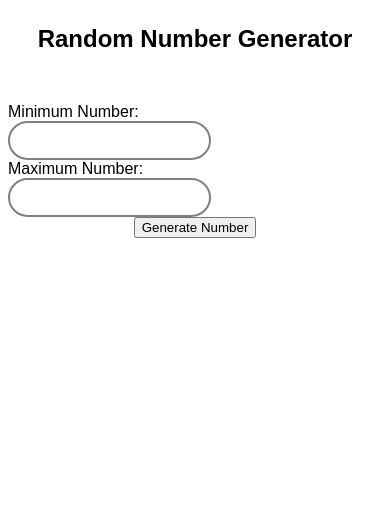
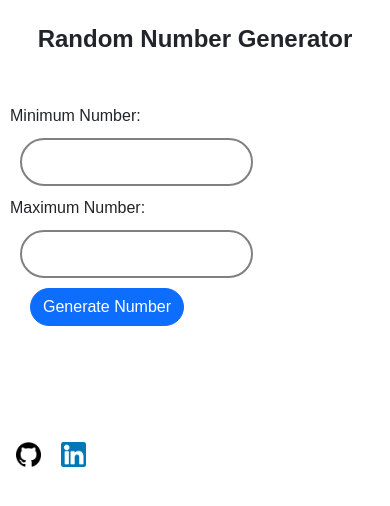
Before and after one commit to TheMohit2003/Random-Number-Generator, a plain HTML site: page index.html in a window 390 px wide. Drawn offline with nearby package versions, Linux system fonts and the light colour scheme.

Commit message:
all code reviewed , all fine

```diff
--- a/index.html
+++ b/index.html
@@ -4,6 +4,7 @@
     <meta charset="UTF-8">
     <meta http-equiv="X-UA-Compatible" content="IE=edge">
     <meta name="viewport" content="width=device-width, initial-scale=1.0">
+    <link href="https://cdn.jsdelivr.net/npm/bootstrap@5.2.3/dist/css/bootstrap.min.css" rel="stylesheet" integrity="sha384-rbsA2VBKQhggwzxH7pPCaAqO46MgnOM80zW1RWuH61DGLwZJEdK2Kadq2F9CUG65" crossorigin="anonymous">
     <link rel="stylesheet" href="./styles.css">
     <title>Random Numbers</title>
 </head>
@@ -12,11 +13,15 @@
     <div class="container1">
         <label for="first-number">Minimum Number: <input type="number" id="min" ></label>
         <label for="second-number">Maximum Number: <input type="number" id="max"></label>
-        <button onclick="generate()">Generate Number</button>
+        <button  class="btn btn-primary button" onclick="generate()">Generate Number</button>
     </div>
     <div class="container2">
         <p id="result"></p>
     </div>
+    <footer>
+        <a href="https://github.com/TheMohit2003/Random-Number-Generator" target="_blank"><img src="./icons/github.png" alt="repo-link"></a>
+        <a href="https://www.linkedin.com/in/mohit-pardeshi-5792aa229/" target="_blank"><img src="./icons/linkedin.png" alt="linkedin"></a>
+    </footer>
     <script src="./app.js"></script>
 </body>
 </html>
--- a/styles.css
+++ b/styles.css
@@ -48,6 +48,52 @@ input::-webkit-inner-spin-button {
   margin: 0;
 }
 
+.button{
+    border-radius: 40px;
+    margin-left: 20px;
+}
+
+.button:hover{
+    cursor: pointer;
+    background-color: black;
+    color: antiquewhite;
+    border: solid 1px black;
+}
+
+p{
+    font-weight: 900;
+    font-size: 7rem;
+    background: linear-gradient(90deg, rgb(61, 62, 67) 4%, rgb(26, 21, 22) 100%);
+        -webkit-text-fill-color: transparent;
+        -webkit-background-clip: text;
+}
+
+a img{
+    height: 25px;
+    width: 25px;
+    margin-left: 1rem;
+}
+
+a img:hover{
+    cursor: pointer;
+    color: black;
+}
+
+
 @media only screen and (max-width: 600px) {
 
+    .container1{
+        display: block;
+        margin-left: 10px;
+        flex-wrap: wrap;
+    }
+
+    input[type="number"]{
+        margin: 10px;
+    }
+
+    p{
+        display: flex;
+        flex-wrap: wrap;
+    }
   }
```
